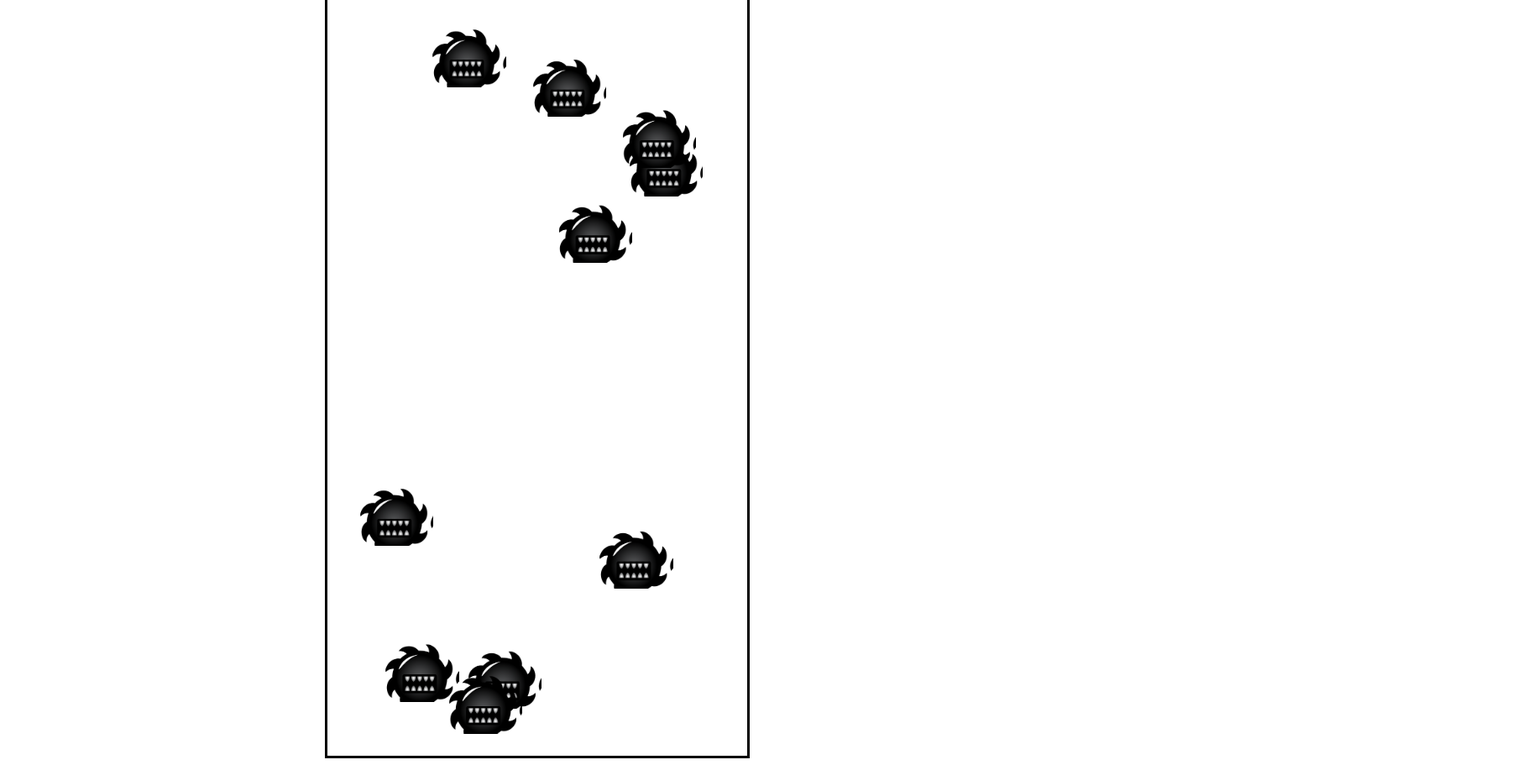
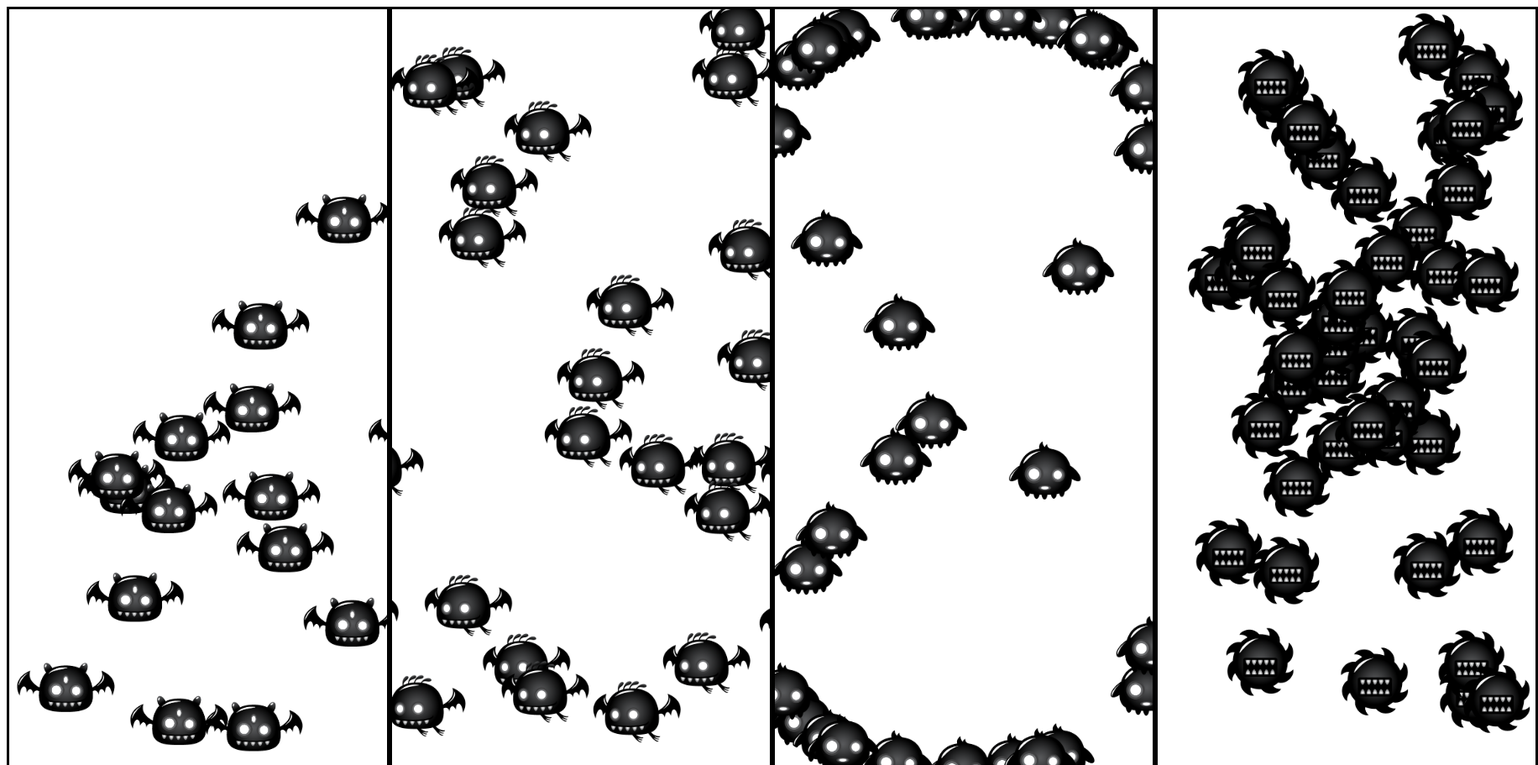
Before and after one commit to oludare89/NPC_Movement_Animations, a plain HTML site: page index.html in a window 1280 px wide. Shown: the top 911 px of the page at 84% size, 1832 px wide, since content can reach past the window. Drawn offline with Linux system fonts and the light colour scheme.

Commit message:
Refactored script files for the 4 enemies into one file

```diff
--- a/enemy4_script.js
+++ /dev/null
@@ -1,64 +0,0 @@
-/** @type {HTMLCanvasElement} */
-const canvas = document.getElementById('canvas1');
-const ctx = canvas.getContext('2d');
-CANVAS_WIDTH = canvas.width = 500;
-CANVAS_HEIGHT = canvas.height = 1000;
-const numberOfEnemies = 10;
-const enemiesArray = [];
-
-let gameFrame = 0;
-
-class Enemy {
-    constructor(){
-        this.image = new Image();
-        this.image.src = 'assets/images/enemy4.png';
-        this.speed = Math.random() * 4 + 1;
-        this.spriteWidth = 218;
-        this.spriteHeight = 177;
-        this.width = this.spriteWidth / 2.5;
-        this.height = this.spriteHeight / 2.5;
-        this.x = Math.random() * (canvas.width - this.width);
-        this.y = Math.random() * (canvas.height - this.height);
-        this.newX = Math.random() * (canvas.width - this.width);
-        this.newY = Math.random() * (canvas.height - this.height);
-        this.frame = 0;
-        this.flapSpeed = Math.floor(Math.random() * 3 + 1);
-        this.interval = Math.floor(Math.random() * 200 + 50);
-    }
-    update(){
-        if (gameFrame % this.interval === 0){
-            this.newX = Math.random() * (canvas.width - this.width);
-            this.newY = Math.random() * (canvas.height - this.height);
-        }
-        let dx = this.x - this.newX;
-        let dy = this.y - this.newY;
-        this.x -= dx/30;
-        this.y -= dy/30;
-        if (this.x + this.width < 0){
-            this.x = canvas.width;
-        }
-        // animate sprites
-        if (gameFrame % this.flapSpeed === 0){
-            this.frame > 4 ? this.frame = 0 : this.frame++;
-        }
-    }
-    draw(){
-        ctx.drawImage(this.image, this.frame * this.spriteWidth, 0, this.spriteWidth, this.spriteHeight, this.x, this.y, this.width, this.height);
-    }
-}
-
-for (let i=0; i < numberOfEnemies; i++) {
-    enemiesArray.push(new Enemy());
-}
-
-
-function animate() {
-    ctx.clearRect(0, 0, CANVAS_WIDTH, CANVAS_HEIGHT);
-    enemiesArray.forEach(enemy => {
-        enemy.update();
-        enemy.draw();
-    });
-    gameFrame++;
-    requestAnimationFrame(animate);
-}
-animate();
--- /dev/null
+++ b/enemy_script.js
@@ -0,0 +1,203 @@
+/** @type {HTMLCanvasElement} */
+const canvas1 = document.getElementById('canvas1');
+const ctx1 = canvas1.getContext('2d');
+const canvas2 = document.getElementById('canvas2');
+const ctx2 = canvas2.getContext('2d');
+const canvas3 = document.getElementById('canvas3');
+const ctx3 = canvas3.getContext('2d');
+const canvas4 = document.getElementById('canvas4');
+const ctx4 = canvas4.getContext('2d');
+
+CANVAS1_WIDTH = canvas1.width = 450;
+CANVAS1_HEIGHT = canvas1.height = 900;
+CANVAS2_WIDTH = canvas2.width = 450;
+CANVAS2_HEIGHT = canvas2.height = 900;
+CANVAS3_WIDTH = canvas3.width = 450;
+CANVAS3_HEIGHT = canvas3.height = 900;
+CANVAS4_WIDTH = canvas4.width = 450;
+CANVAS4_HEIGHT = canvas4.height = 900;
+
+const numberOfEnemies1 = 15;
+const enemies1Array = [];
+const numberOfEnemies2 = 25;
+const enemies2Array = [];
+const numberOfEnemies3 = 35;
+const enemies3Array = [];
+const numberOfEnemies4 = 45;
+const enemies4Array = [];
+
+let gameFrame = 0;
+
+class Enemy1 {
+    constructor(){
+        this.image = new Image();
+        this.image.src = 'assets/images/enemy1.png';
+        // this.speed = Math.random() * 4 - 2;
+        this.spriteWidth = 293;
+        this.spriteHeight = 155;
+        this.width = this.spriteWidth / 2.5;
+        this.height = this.spriteHeight / 2.5;
+        this.x = Math.random() * (canvas1.width - this.width);
+        this.y = Math.random() * (canvas1.height - this.height);
+        this.frame = 0;
+        this.flapSpeed = Math.floor(Math.random() * 3 + 1);
+    }
+    update(){
+        this.x += Math.random() * 15 - 7.5;
+        this.y += Math.random() * 10 - 5;
+        // animate sprites
+        if (gameFrame % this.flapSpeed === 0){
+            this.frame > 4 ? this.frame = 0 : this.frame++;
+        }
+    }
+    draw(){
+        ctx1.drawImage(this.image, this.frame * this.spriteWidth, 0, this.spriteWidth, this.spriteHeight, this.x, this.y, this.width, this.height);
+    }
+}
+
+class Enemy2 {
+    constructor(){
+        this.image = new Image();
+        this.image.src = 'assets/images/enemy2.png';
+        this.speed = Math.random() * 4 + 1;
+        this.spriteWidth = 266;
+        this.spriteHeight = 188;
+        this.width = this.spriteWidth / 2.5;
+        this.height = this.spriteHeight / 2.5;
+        this.x = Math.random() * (canvas2.width - this.width);
+        this.y = Math.random() * (canvas2.height - this.height);
+        this.frame = 0;
+        this.flapSpeed = Math.floor(Math.random() * 3 + 1);
+        this.angle = Math.random() * 2;
+        this.angleSpeed = Math.random() * 0.2;
+        this.curve = Math.random() * 5;
+    }
+    update(){
+        this.x -= this.speed;
+        this.y += this.curve * Math.sin(this.angle);
+        this.angle += this.angleSpeed;
+        if (this.x + this.width < 0){
+            this.x = canvas2.width;
+        }
+        // animate sprites
+        if (gameFrame % this.flapSpeed === 0){
+            this.frame > 4 ? this.frame = 0 : this.frame++;
+        }
+    }
+    draw(){
+        ctx2.drawImage(this.image, this.frame * this.spriteWidth, 0, this.spriteWidth, this.spriteHeight, this.x, this.y, this.width, this.height);
+    }
+}
+
+class Enemy3 {
+    constructor(){
+        this.image = new Image();
+        this.image.src = 'assets/images/enemy3.png';
+        this.speed = Math.random() * 4 + 1;
+        this.spriteWidth = 218;
+        this.spriteHeight = 177;
+        this.width = this.spriteWidth / 2.5;
+        this.height = this.spriteHeight / 2.5;
+        this.x = Math.random() * (canvas3.width - this.width);
+        this.y = Math.random() * (canvas3.height - this.height);
+        this.frame = 0;
+        this.flapSpeed = Math.floor(Math.random() * 3 + 1);
+        this.angle = Math.random() * 2;
+        this.angleSpeed = Math.random() * 2 + 0.5;
+        // this.curve = Math.random() * 200 + 50;
+    }
+    update(){
+        this.x = canvas3.width/2 * Math.sin(this.angle * Math.PI/90) + (canvas3.width/2 - this.width/2);
+        this.y = canvas3.height/2 * Math.cos(this.angle * Math.PI/180) + (canvas3.height/2 - this.height/2);
+        this.angle += this.angleSpeed;
+        if (this.x + this.width < 0){
+            this.x = canvas3.width;
+        }
+        // animate sprites
+        if (gameFrame % this.flapSpeed === 0){
+            this.frame > 4 ? this.frame = 0 : this.frame++;
+        }
+    }
+    draw(){
+        ctx3.drawImage(this.image, this.frame * this.spriteWidth, 0, this.spriteWidth, this.spriteHeight, this.x, this.y, this.width, this.height);
+    }
+}
+
+class Enemy4 {
+    constructor(){
+        this.image = new Image();
+        this.image.src = 'assets/images/enemy4.png';
+        this.speed = Math.random() * 4 + 1;
+        this.spriteWidth = 213;
+        this.spriteHeight = 213;
+        this.width = this.spriteWidth / 2.5;
+        this.height = this.spriteHeight / 2.5;
+        this.x = Math.random() * (canvas4.width - this.width);
+        this.y = Math.random() * (canvas4.height - this.height);
+        this.newX = Math.random() * (canvas4.width - this.width);
+        this.newY = Math.random() * (canvas4.height - this.height);
+        this.frame = 0;
+        this.flapSpeed = Math.floor(Math.random() * 3 + 1);
+        this.interval = Math.floor(Math.random() * 200 + 50);
+    }
+    update(){
+        if (gameFrame % this.interval === 0){
+            this.newX = Math.random() * (canvas4.width - this.width);
+            this.newY = Math.random() * (canvas4.height - this.height);
+        }
+        let dx = this.x - this.newX;
+        let dy = this.y - this.newY;
+        this.x -= dx/30;
+        this.y -= dy/30;
+        if (this.x + this.width < 0){
+            this.x = canvas4.width;
+        }
+        // animate sprites
+        if (gameFrame % this.flapSpeed === 0){
+            this.frame > 4 ? this.frame = 0 : this.frame++;
+        }
+    }
+    draw(){
+        ctx4.drawImage(this.image, this.frame * this.spriteWidth, 0, this.spriteWidth, this.spriteHeight, this.x, this.y, this.width, this.height);
+    }
+}
+
+for (let i=0; i < numberOfEnemies1; i++) {
+    enemies1Array.push(new Enemy1());
+}
+for (let i=0; i < numberOfEnemies2; i++) {
+    enemies2Array.push(new Enemy2());
+}
+for (let i=0; i < numberOfEnemies3; i++) {
+    enemies3Array.push(new Enemy3());
+}
+for (let i=0; i < numberOfEnemies4; i++) {
+    enemies4Array.push(new Enemy4());
+}
+
+
+function animate() {
+    ctx1.clearRect(0, 0, CANVAS1_WIDTH, CANVAS1_HEIGHT);
+    ctx2.clearRect(0, 0, CANVAS2_WIDTH, CANVAS2_HEIGHT);
+    ctx3.clearRect(0, 0, CANVAS3_WIDTH, CANVAS3_HEIGHT);
+    ctx4.clearRect(0, 0, CANVAS4_WIDTH, CANVAS4_HEIGHT);
+    enemies1Array.forEach(enemy => {
+        enemy.update();
+        enemy.draw();
+    });
+    enemies2Array.forEach(enemy => {
+        enemy.update();
+        enemy.draw();
+    });
+    enemies3Array.forEach(enemy => {
+        enemy.update();
+        enemy.draw();
+    });
+    enemies4Array.forEach(enemy => {
+        enemy.update();
+        enemy.draw();
+    });
+    gameFrame++;
+    requestAnimationFrame(animate);
+}
+animate();
--- a/index.html
+++ b/index.html
@@ -8,8 +8,13 @@
 <title>NPC Enemy Animation</title>
 </head>
 <body>
-    <canvas id="canvas1"></canvas>
+    <div class="flex-container">
+        <canvas id="canvas1"></canvas>
+        <canvas id="canvas2"></canvas>
+        <canvas id="canvas3"></canvas>
+        <canvas id="canvas4"></canvas>
+    </div>
 
-<script src="enemy4_script.js"></script>
+<script src="enemy_script.js"></script>
 </body>
 </html>
--- a/style.css
+++ b/style.css
@@ -1,9 +1,29 @@
+.flex-container {
+    display: flex;
+    justify-content: space-around;
+}
+
 #canvas1 {
     border: 3px solid black;
-    position: absolute;
-    top: 50%;
-    left: 50%;
-    transform: translate(-50%, -50%);
-    height: 1000px;
-    width: 500px;
+    height: 900px;
+    width: 450px;
 }
+
+#canvas2 {
+    border: 3px solid black;
+    position: relative;
+    height: 900px;
+    width: 450px;
+}
+
+#canvas3 {
+    border: 3px solid black;
+    height: 900px;
+    width: 450px;
+}
+
+#canvas4 {
+    border: 3px solid black;
+    height: 900px;
+    width: 450px;
+}
```
Also changed, not shown: enemy1_script.js (deleted, +0 -52 lines), enemy2_script.js (deleted, +0 -59 lines), enemy3_script.js (deleted, +0 -59 lines).
